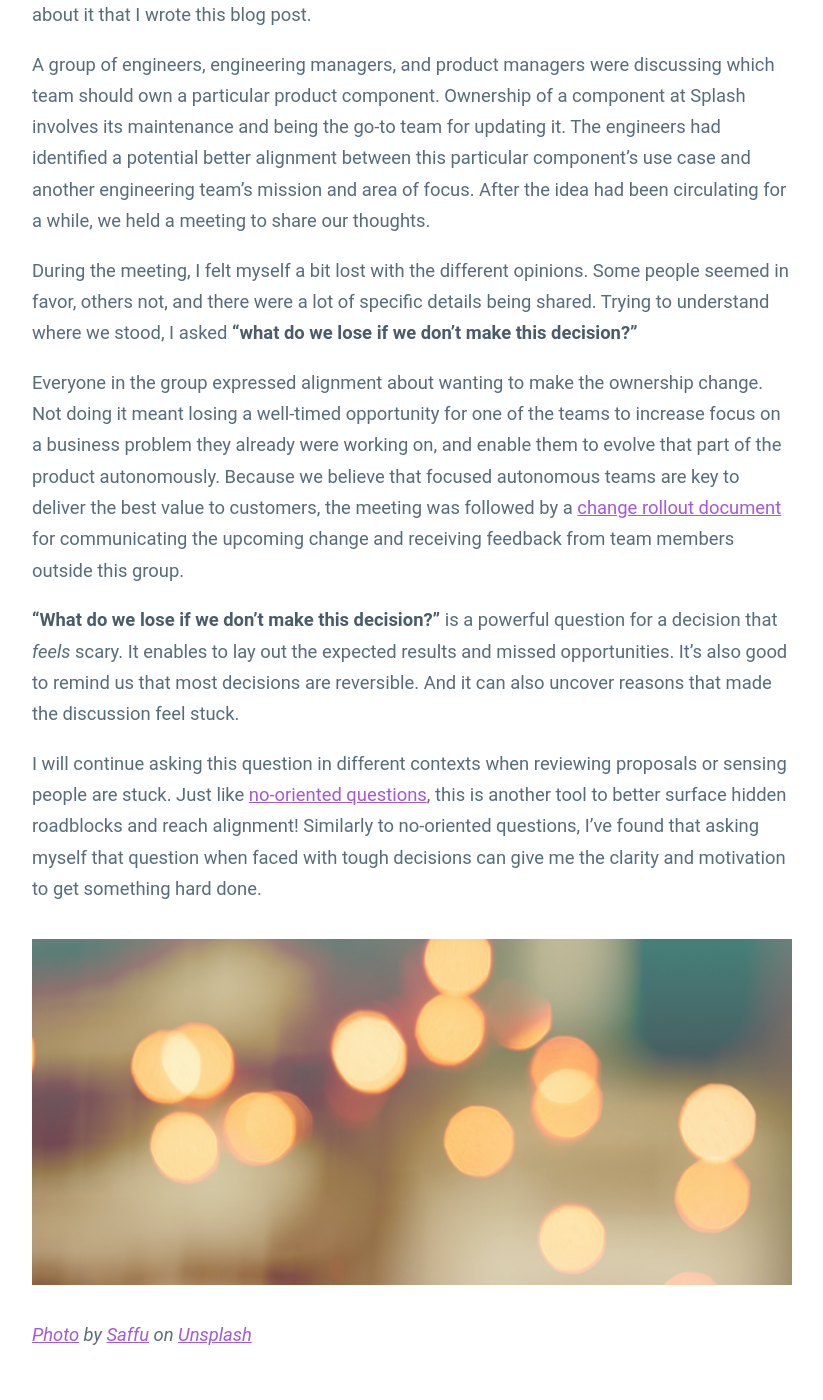
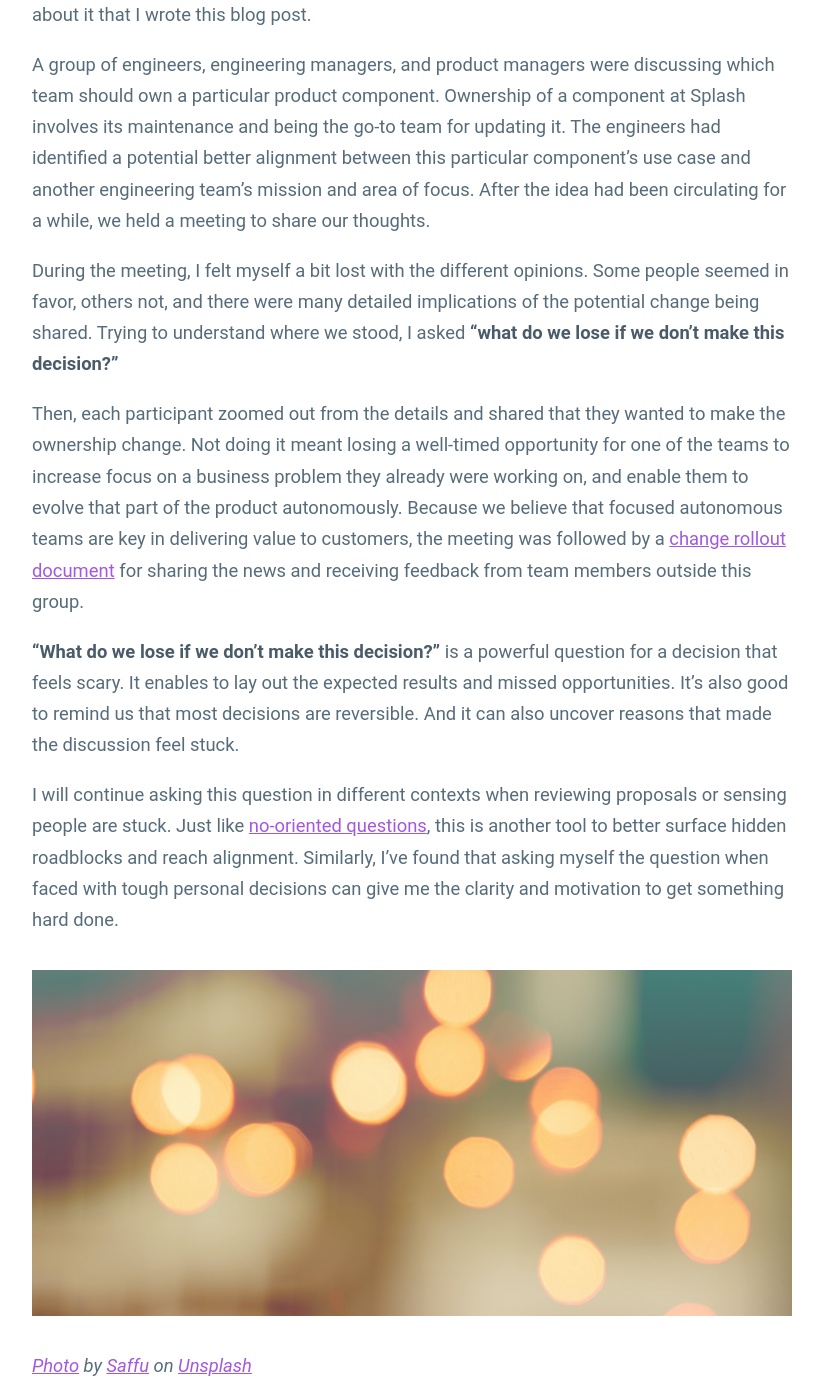
Before and after one commit to guillermodlpa/site, a Jekyll site: the page built from _posts/2022-02-08-what-do-we-lose-if-we-dont-make-this-decision.markdown, in a window 1280 px wide and 1400 px high, scrolled down 842 px. Shown: the whole window, without its empty margins (228-1051 px from the left). Built offline with Jekyll 4.4.1, drawn with Linux system fonts in a browser that asks for light colours.

Commit message:
Updated What Do We Lose If We Dont Make This Decision

```diff
--- a/_posts/2022-02-08-what-do-we-lose-if-we-dont-make-this-decision.markdown
+++ b/_posts/2022-02-08-what-do-we-lose-if-we-dont-make-this-decision.markdown
@@ -14,13 +14,13 @@ This question brought clarity and alignment to a hard-to-follow discussion. I wa
 
 A group of engineers, engineering managers, and product managers were discussing which team should own a particular product component. Ownership of a component at Splash involves its maintenance and being the go-to team for updating it. The engineers had identified a potential better alignment between this particular component's use case and another engineering team's mission and area of focus. After the idea had been circulating for a while, we held a meeting to share our thoughts.
 
-During the meeting, I felt myself a bit lost with the different opinions. Some people seemed in favor, others not, and there were a lot of specific details being shared. Trying to understand where we stood, I asked **“what do we lose if we don’t make this decision?”**
+During the meeting, I felt myself a bit lost with the different opinions. Some people seemed in favor, others not, and there were many detailed implications of the potential change being shared. Trying to understand where we stood, I asked **“what do we lose if we don’t make this decision?”**
 
-Everyone in the group expressed alignment about wanting to make the ownership change. Not doing it meant losing a well-timed opportunity for one of the teams to increase focus on a business problem they already were working on, and enable them to evolve that part of the product autonomously. Because we believe that focused autonomous teams are key to deliver the best value to customers, the meeting was followed by a [change rollout document](https://guillermodelapuente.com/blog/change-rollout-document/) for communicating the upcoming change and receiving feedback from team members outside this group.
+Then, each participant zoomed out from the details and shared that they wanted to make the ownership change. Not doing it meant losing a well-timed opportunity for one of the teams to increase focus on a business problem they already were working on, and enable them to evolve that part of the product autonomously. Because we believe that focused autonomous teams are key in delivering value to customers, the meeting was followed by a [change rollout document](https://guillermodelapuente.com/blog/change-rollout-document/) for sharing the news and receiving feedback from team members outside this group.
 
-**“What do we lose if we don’t make this decision?”** is a powerful question for a decision that *feels* scary. It enables to lay out the expected results and missed opportunities. It’s also good to remind us that most decisions are reversible. And it can also uncover reasons that made the discussion feel stuck.
+**“What do we lose if we don’t make this decision?”** is a powerful question for a decision that feels scary. It enables to lay out the expected results and missed opportunities. It’s also good to remind us that most decisions are reversible. And it can also uncover reasons that made the discussion feel stuck.
 
-I will continue asking this question in different contexts when reviewing proposals or sensing people are stuck. Just like [no-oriented questions](https://guillermodelapuente.com/blog/no-oriented-questions-to-get-others-to-act/), this is another tool to better surface hidden roadblocks and reach alignment! Similarly to no-oriented questions, I’ve found that asking myself that question when faced with tough decisions can give me the clarity and motivation to get something hard done.
+I will continue asking this question in different contexts when reviewing proposals or sensing people are stuck. Just like [no-oriented questions](https://guillermodelapuente.com/blog/no-oriented-questions-to-get-others-to-act/), this is another tool to better surface hidden roadblocks and reach alignment. Similarly, I’ve found that asking myself the question when faced with tough personal decisions can give me the clarity and motivation to get something hard done.
 
 ![saffu-E4kKGI4oGaU-unsplash-cover-bg.jpeg](/uploads/saffu-E4kKGI4oGaU-unsplash-cover-bg.jpeg)
 
```
